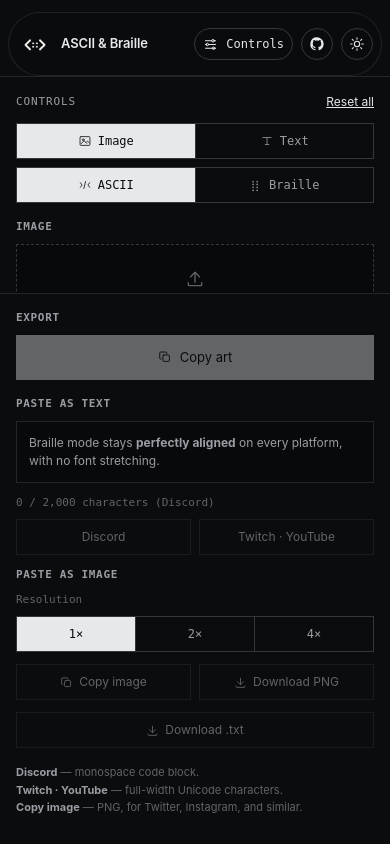
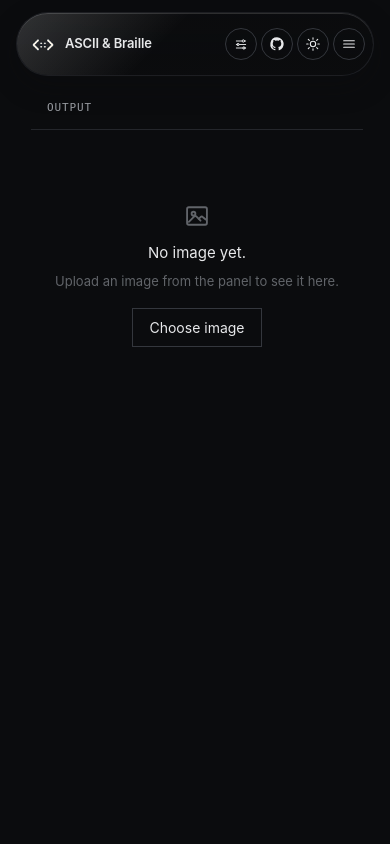
Before and after one commit to janninobansag/ASCII-Braille-Art-Generator, a React (Vite) app: page / in a window 390 px wide. Built offline with nearby package versions, Linux system fonts and the light colour scheme.

Commit message:
Improve mobile controls and glass navbar

```diff
--- a/src/app/App.module.css
+++ b/src/app/App.module.css
@@ -12,7 +12,7 @@
   min-height: 0;
   max-width: 1400px;
   margin: 0 auto;
-  padding: 0 var(--space-3) 0 var(--space-4);
+  padding: calc(var(--header-height) + var(--space-3)) var(--space-3) 0 var(--space-4);
 }
 
 .controlsPane {
@@ -34,26 +34,49 @@
 
 /* Below ~900px: single column, output first, controls become a bottom sheet. */
 @media (max-width: 900px) {
+  .shell {
+    height: auto;
+    min-height: 100%;
+  }
+
   .body {
+    display: flex;
+    flex-direction: column;
+    flex: none;
     grid-template-columns: 1fr;
     grid-template-rows: 1fr auto;
+    min-height: auto;
+    overflow: visible;
+  }
+
+  .outputPane {
+    display: block;
+    order: 2;
+    position: static;
+    min-height: auto;
+    overflow: visible;
   }
 
   .controlsPane {
-    position: fixed;
-    inset: auto 0 0 0;
-    top: var(--header-height);
+    order: 1;
+    position: static;
+    display: none;
+    width: 100%;
+    max-width: 100vw;
+    height: auto;
+    max-height: none;
     border-right: none;
     border-top: 1px solid var(--border);
     background: var(--bg);
-    transform: translateY(100%);
-    transition: transform 200ms ease;
-    z-index: 20;
+    transform: none;
+    transition: none;
+    overflow-x: visible;
+    overflow-y: visible;
   }
 
   .controlsPaneOpen {
     composes: controlsPane;
-    transform: translateY(0);
+    display: block;
   }
 
   .mobileControlsButton {
--- a/src/app/App.tsx
+++ b/src/app/App.tsx
@@ -173,6 +173,7 @@
         onToggleTheme={state.toggleTheme}
         controlsOpen={state.controlsOpen}
         onToggleControls={() => state.setControlsOpen(!state.controlsOpen)}
+        onShowOutput={() => state.setControlsOpen(false)}
       />
 
       <div className={styles.body}>
@@ -187,7 +188,7 @@
           />
         </div>
 
-        <div className={`${styles.outputPane} fade-in-up`} style={{ animationDelay: '120ms' }}>
+        <div id="output-panel" className={`${styles.outputPane} fade-in-up`} style={{ animationDelay: '120ms' }}>
           <OutputPanel
             hasContent={state.hasImage && state.outputArt.length > 0}
             art={state.outputArt}
--- a/src/ui/ExportPanel.module.css
+++ b/src/ui/ExportPanel.module.css
@@ -55,6 +55,7 @@
 
 .secondary {
   flex: 1;
+  min-width: 0;
   appearance: none;
   border: 1px solid var(--border-strong);
   background: transparent;
@@ -66,6 +67,8 @@
   align-items: center;
   justify-content: center;
   gap: 6px;
+  white-space: normal;
+  overflow-wrap: anywhere;
 }
 
 .secondary:disabled {
@@ -95,3 +98,22 @@
 .notes strong {
   color: var(--text-muted);
 }
+
+@media (max-width: 900px) {
+  .panel {
+    position: static;
+    max-height: none;
+    overflow: visible;
+    box-shadow: none;
+  }
+
+  .row {
+    min-width: 0;
+  }
+}
+
+@media (max-width: 480px) {
+  .row {
+    flex-direction: column;
+  }
+}
--- a/src/ui/Header.module.css
+++ b/src/ui/Header.module.css
@@ -1,17 +1,19 @@
 .wrap {
-  position: sticky;
-  top: 0;
-  z-index: 30;
+  position: fixed !important;
+  inset: 0 0 auto;
+  z-index: 100;
   display: flex;
   justify-content: center;
   padding: var(--space-3) var(--space-4);
   pointer-events: none; /* only the pill itself is interactive */
+  transform: translateZ(0);
+  isolation: isolate;
 }
 
 .nav {
   pointer-events: auto;
-  width: 100%;
-  max-width: 1040px;
+  width: max-content;
+  max-width: min(1040px, calc(100% - 32px));
   height: var(--nav-height);
   display: flex;
   align-items: center;
@@ -19,10 +21,16 @@
   gap: var(--space-3);
   padding: 0 var(--space-3) 0 var(--space-4);
   border-radius: var(--radius-pill);
-  border: 1px solid rgba(var(--border-rgb), 0.9);
-  background: rgba(var(--bg-rgb), 0.72);
-  backdrop-filter: blur(var(--nav-blur));
-  -webkit-backdrop-filter: blur(var(--nav-blur));
+  border: 1px solid rgba(var(--border-rgb), 0.72);
+  background:
+    linear-gradient(135deg, rgba(255, 255, 255, 0.16), transparent 42%),
+    linear-gradient(180deg, rgba(var(--bg-rgb), 0.78), rgba(var(--bg-rgb), 0.9));
+  background-clip: padding-box;
+  backdrop-filter: blur(24px) saturate(145%);
+  -webkit-backdrop-filter: blur(24px) saturate(145%);
+  box-shadow:
+    inset 0 1px 0 rgba(255, 255, 255, 0.14),
+    0 10px 28px rgba(var(--bg-rgb), 0.32);
 }
 
 .brand {
@@ -56,7 +64,7 @@
   display: flex;
   align-items: center;
   gap: var(--space-5);
-  flex: 1;
+  flex: 0 1 auto;
   justify-content: center;
 }
 
@@ -128,8 +136,20 @@
   display: none;
 }
 
+.outputToggle {
+  composes: iconButton;
+  width: auto;
+  padding: 0 var(--space-3);
+  gap: var(--space-2);
+  display: none;
+}
+
 @media (max-width: 900px) {
   .controlsToggle {
+    display: inline-flex;
+    align-items: center;
+  }
+  .outputToggle {
     display: inline-flex;
     align-items: center;
   }
@@ -151,8 +171,11 @@
   }
 
   .nav {
+    width: calc(100% - 16px);
+    max-width: none;
     gap: var(--space-2);
-    padding-inline: var(--space-2);
+    padding-inline: 8px;
+    overflow: hidden;
   }
 
   .mark {
@@ -162,10 +185,23 @@
 
   .brand {
     font-size: 13px;
+    gap: 4px;
+  }
+
+  .actions {
+    gap: 4px;
   }
 
   .controlsToggle {
     padding-inline: var(--space-2);
+  }
+
+  .outputToggle {
+    padding-inline: var(--space-2);
+  }
+
+  .outputToggle .controlsToggleLabel {
+    display: none;
   }
 
   .iconButton {
--- a/src/ui/Header.tsx
+++ b/src/ui/Header.tsx
@@ -1,4 +1,4 @@
-import { ExternalLinkIcon, GithubIcon, MoonIcon, SlidersIcon, SunIcon } from './icons/Icons';
+import { ExternalLinkIcon, GithubIcon, ImageIcon, MenuIcon, MoonIcon, SlidersIcon, SunIcon } from './icons/Icons';
 import styles from './Header.module.css';
 
 interface HeaderProps {
@@ -6,15 +6,16 @@
   onToggleTheme: () => void;
   controlsOpen: boolean;
   onToggleControls: () => void;
+  onShowOutput: () => void;
 }
 
-export function Header({ theme, onToggleTheme, controlsOpen, onToggleControls }: HeaderProps) {
+export function Header({ theme, onToggleTheme, controlsOpen, onToggleControls, onShowOutput }: HeaderProps) {
   return (
     <div className={`${styles.wrap} fade-in-up`}>
       <nav className={styles.nav} aria-label="Primary">
-        <a className={styles.brand} href="/">
-          <img className={styles.mark} src="/ascii-braille-logo-v2.png" alt="" aria-hidden="true" />
-          ASCII &amp; Braille
+        <a className={styles.brand} href="/" aria-label="ASCII & Braille">
+          <img className={styles.mark} src="/ascii-braille-logo-v2.png" alt="ASCII & Braille" />
+          <span>ASCII &amp; Braille</span>
         </a>
 
         <div className={styles.links}>
@@ -33,13 +34,13 @@
         <div className={styles.actions}>
           <button
             type="button"
-            className={styles.controlsToggle}
-            aria-expanded={controlsOpen}
-            aria-controls="controls-panel"
-            onClick={onToggleControls}
+            className={styles.outputToggle}
+            aria-label={controlsOpen ? 'Show output' : 'Show controls'}
+            aria-controls={controlsOpen ? 'output-panel' : 'controls-panel'}
+            onClick={controlsOpen ? onShowOutput : onToggleControls}
           >
-            <SlidersIcon size={15} />
-            <span className={styles.controlsToggleLabel}>Controls</span>
+            {controlsOpen ? <ImageIcon size={15} /> : <SlidersIcon size={15} />}
+            <span className={styles.controlsToggleLabel}>{controlsOpen ? 'Output' : 'Controls'}</span>
           </button>
           <a
             className={styles.iconButton}
@@ -58,6 +59,16 @@
           >
             {theme === 'dark' ? <SunIcon size={16} /> : <MoonIcon size={16} />}
           </button>
+          <button
+            type="button"
+            className={styles.iconButton}
+            aria-label={controlsOpen ? 'Close controls' : 'Open controls'}
+            aria-expanded={controlsOpen}
+            aria-controls="controls-panel"
+            onClick={onToggleControls}
+          >
+            <MenuIcon size={16} />
+          </button>
         </div>
       </nav>
     </div>
--- a/src/ui/OutputPanel.module.css
+++ b/src/ui/OutputPanel.module.css
@@ -104,3 +104,24 @@
   border-color: var(--text-faint);
   background: var(--bg-raised);
 }
+
+@media (max-width: 900px) {
+  .panel {
+    height: auto;
+    min-height: 0;
+  }
+
+  .body {
+    min-height: 0;
+    overflow: visible;
+    display: block;
+  }
+
+  .art {
+    margin: 0;
+  }
+
+  .empty {
+    margin: var(--space-7) auto;
+  }
+}
--- a/src/ui/controls/Segmented.module.css
+++ b/src/ui/controls/Segmented.module.css
@@ -6,6 +6,7 @@
 
 .option {
   flex: 1;
+  min-width: 0;
   appearance: none;
   border: none;
   background: transparent;
@@ -19,6 +20,8 @@
   align-items: center;
   justify-content: center;
   gap: 6px;
+  transition: background-color 140ms ease, color 140ms ease;
+  overflow-wrap: anywhere;
 }
 
 .icon {
@@ -31,6 +34,7 @@
 }
 
 .option:hover {
+  background: var(--bg-raised);
   color: var(--text);
 }
 
@@ -39,3 +43,26 @@
   background: var(--accent);
   color: var(--accent-contrast);
 }
+
+.optionActive:hover {
+  background: var(--accent);
+  color: var(--accent-contrast);
+}
+
+@media (max-width: 600px) {
+  .group {
+    display: grid;
+    grid-template-columns: repeat(2, minmax(0, 1fr));
+  }
+
+  .option {
+    width: 100%;
+    min-height: 38px;
+    white-space: normal;
+    line-height: 1.25;
+  }
+
+  .option:nth-child(2n) {
+    border-right: none;
+  }
+}
--- a/src/ui/controls/SliderField.module.css
+++ b/src/ui/controls/SliderField.module.css
@@ -25,8 +25,9 @@
   color: var(--text);
   background: var(--bg-sunken);
   border: 1px solid var(--border);
-  padding: 2px 6px;
-  min-width: 2.5em;
+  padding: 4px 6px;
+  min-width: 4.5em;
+  min-height: 28px;
   text-align: center;
 }
 
@@ -34,31 +35,80 @@
   -webkit-appearance: none;
   appearance: none;
   width: 100%;
-  height: 2px;
+  height: 10px;
+  border-radius: var(--radius-pill);
   background: var(--border-strong);
   outline: none;
+  cursor: pointer;
+  touch-action: manipulation;
 }
 
 .track::-webkit-slider-thumb {
   -webkit-appearance: none;
   appearance: none;
-  width: 14px;
-  height: 14px;
+  width: 20px;
+  height: 20px;
   border-radius: 50%;
   background: var(--accent);
+  border: 2px solid var(--bg);
+  box-shadow: 0 0 0 1px var(--border-strong);
   cursor: pointer;
 }
 
 .track::-moz-range-thumb {
-  width: 14px;
-  height: 14px;
-  border: none;
+  width: 20px;
+  height: 20px;
+  border: 2px solid var(--bg);
   border-radius: 50%;
   background: var(--accent);
+  box-shadow: 0 0 0 1px var(--border-strong);
   cursor: pointer;
+}
+
+.track:focus-visible,
+.badge:focus-visible {
+  outline: 2px solid var(--focus-ring);
+  outline-offset: 3px;
 }
 
 .help {
   font-size: 12px;
   color: var(--text-faint);
 }
+
+@media (max-width: 720px) {
+  .field {
+    gap: var(--space-3);
+    padding: var(--space-4) 0;
+  }
+
+  .labelRow {
+    gap: var(--space-3);
+  }
+
+  .label {
+    font-size: 12px;
+  }
+
+  .badge {
+    min-width: 64px;
+    min-height: 36px;
+    padding: 6px 8px;
+    font-size: 13px;
+  }
+
+  .track {
+    height: 12px;
+    margin: 2px 0 4px;
+  }
+
+  .track::-webkit-slider-thumb {
+    width: 26px;
+    height: 26px;
+  }
+
+  .track::-moz-range-thumb {
+    width: 26px;
+    height: 26px;
+  }
+}
--- a/src/ui/icons/Icons.tsx
+++ b/src/ui/icons/Icons.tsx
@@ -99,6 +99,16 @@
   );
 }
 
+export function MenuIcon({ size = 18, ...rest }: IconProps) {
+  return (
+    <svg {...base(size)} {...rest}>
+      <path d="M4 7h16" />
+      <path d="M4 12h16" />
+      <path d="M4 17h16" />
+    </svg>
+  );
+}
+
 export function GithubIcon({ size = 18, ...rest }: IconProps) {
   return (
     <svg width={size} height={size} viewBox="0 0 24 24" fill="currentColor" {...rest}>
```
Also changed, not shown: src/ui/ControlsPanel.module.css (+27 -0 lines), src/ui/ControlsPanel.tsx (+15 -3 lines).
